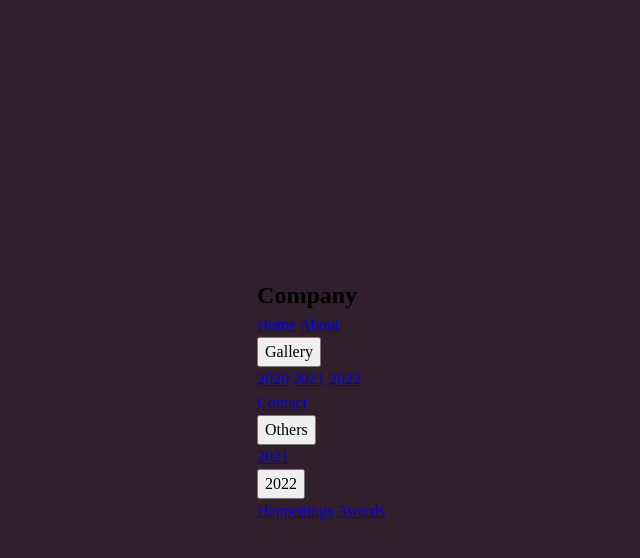
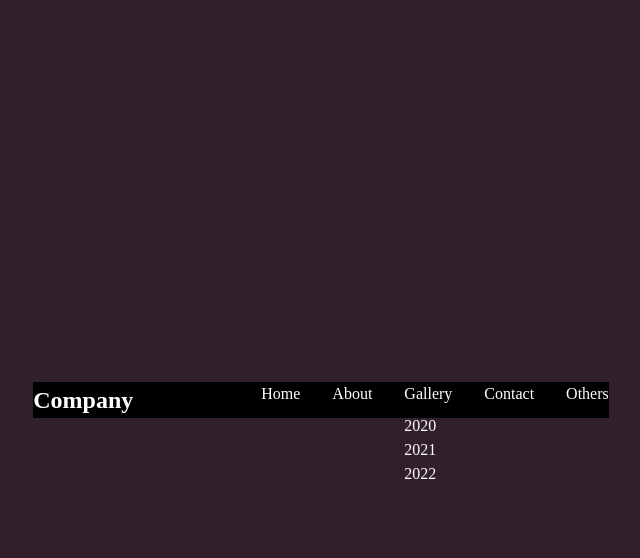
Before and after one commit to bofmar/dropdown, a website built with webpack: page dist/index.html in a window 1280 px wide. Both pictures are taken after a click on the button "Gallery". Shown: the whole page, without its empty margins (319-959 px from the left). Built offline with nearby package versions, Linux system fonts and the light colour scheme.

Commit message:
Add basic style to the navbar

```diff
--- a/src/styles/index.scss
+++ b/src/styles/index.scss
@@ -6,3 +6,44 @@ body{
   display: grid;
   place-items: center;
 }
+
+a{
+  text-decoration: none;
+  color: inherit;
+}
+button{
+  all: initial;
+  color: inherit;
+  cursor: pointer;
+}
+
+nav{
+  display: flex;
+  gap: 8rem;
+
+  background-color: black;
+  color: white;
+
+  .link-wrapper{
+    display: flex;
+    gap: 2rem;
+
+    .dropdown{
+      position: relative;
+
+      .dropdown-menu{
+        position: absolute;
+        left:0;
+        top: calc(100% - 0.25rem);
+        visibility: hidden;
+        transform: translateY(-0.25em);
+        transition: all 250ms ease-in-out;
+      }
+
+      .droppable:focus + .dropdown-menu{
+        visibility: visible;
+        transform: translate(0);
+      }
+    }
+  }
+}
```
Also changed, not shown: dist/index.html, dist/main.js.
